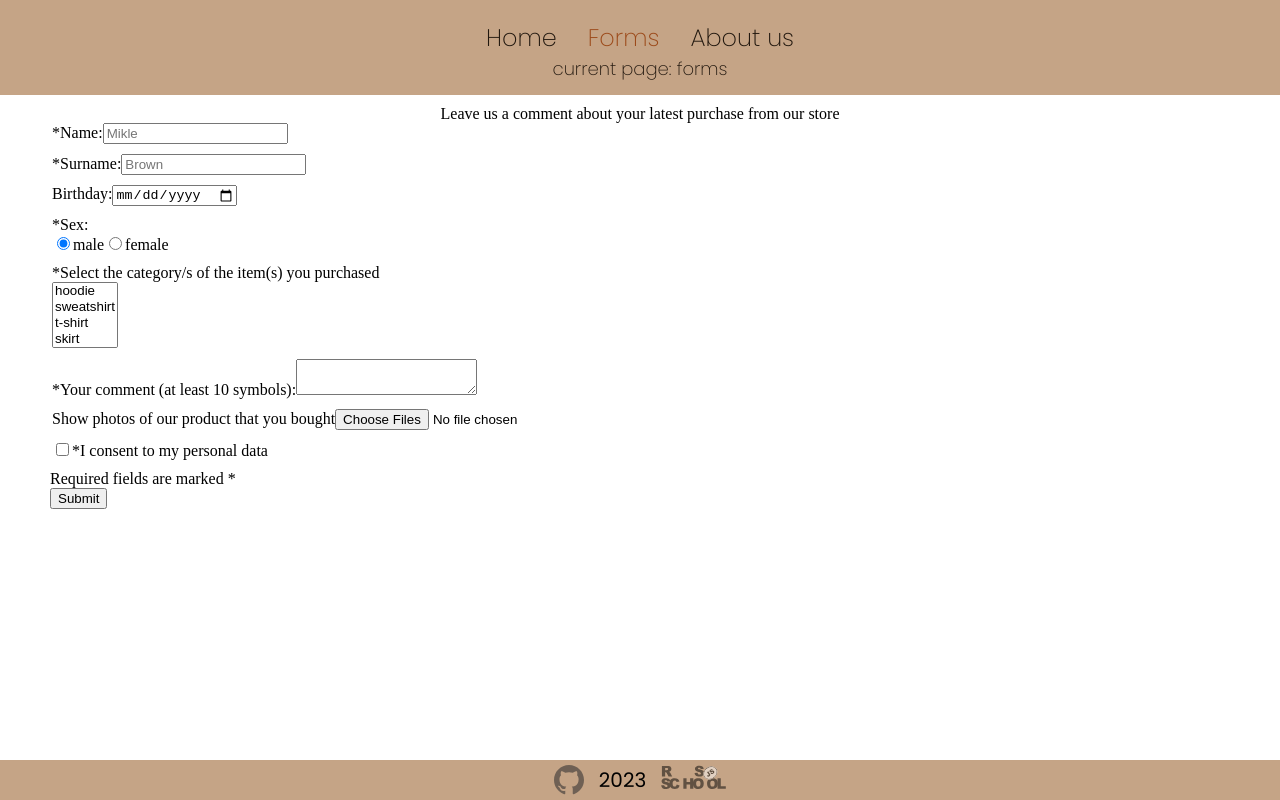
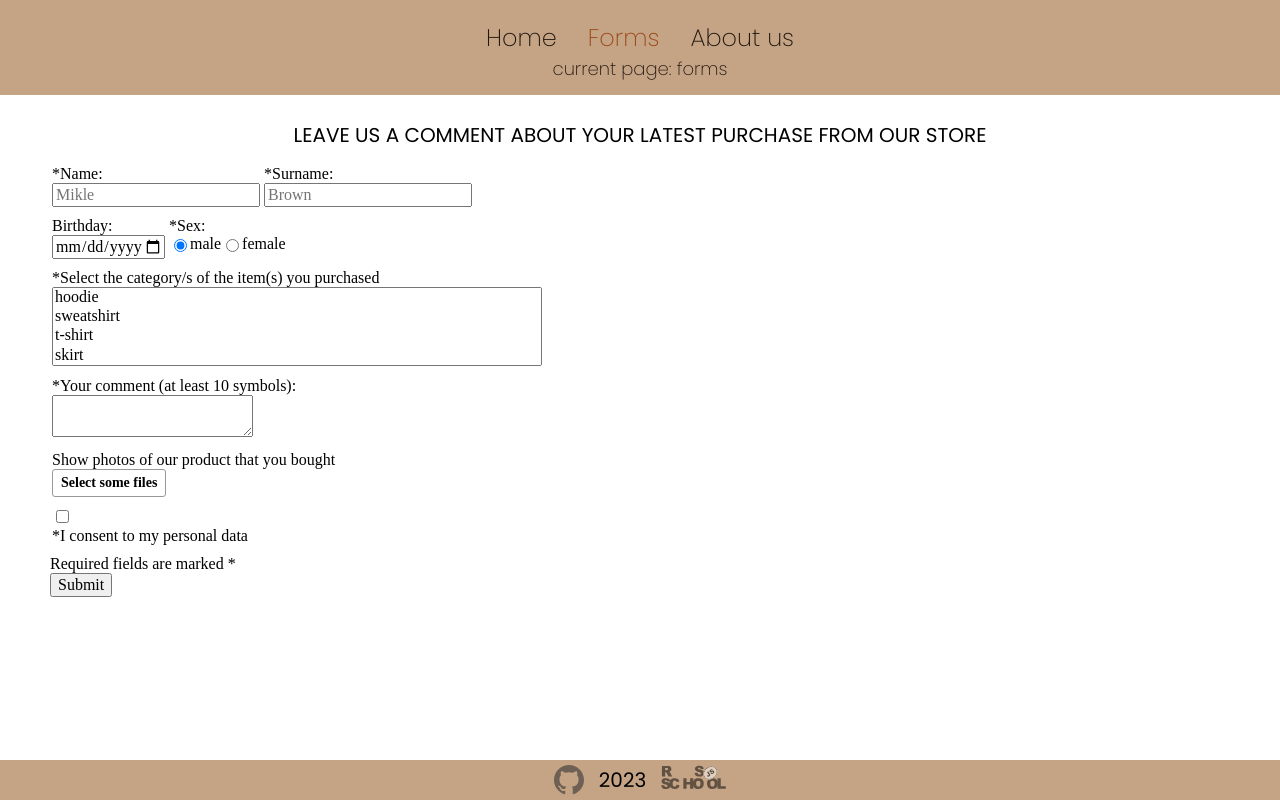
Before and after one commit to EvgeniaM6/rss-react-2023, a React (Vite) app in the folder my-app/: page /forms in a window 1280 px wide. Built offline with nearby package versions, Linux system fonts and the light colour scheme.

Commit message:
feat: save form data and render on page, add styles

```diff
--- /dev/null
+++ b/my-app/src/components/Comment.tsx
@@ -0,0 +1,19 @@
+import React, { Component } from 'react';
+import { TCommentObj } from '../models';
+
+export class Comment extends Component<{ commentObj: TCommentObj }> {
+  render() {
+    return (
+      <div key={this.props.commentObj.commentDate} className="comment">
+        <div className="comment__name">{this.props.commentObj.name}</div>
+        {this.props.commentObj.photos.length && (
+          <div className="comment__images">
+            {this.props.commentObj.photos.map((photo) => (
+              <img key={photo} className="comment__images-photo" src={photo}></img>
+            ))}
+          </div>
+        )}
+      </div>
+    );
+  }
+}
--- a/my-app/src/constants/index.tsx
+++ b/my-app/src/constants/index.tsx
@@ -1 +1,3 @@
 export const COMMENT_TEXT_LENGTH = 10;
+
+export const CATEGORIES_TITLES_ARR = ['hoodie', 'sweatshirt', 't-shirt', 'skirt', 'dress'];
--- a/my-app/src/pages/Formspage.tsx
+++ b/my-app/src/pages/Formspage.tsx
@@ -1,8 +1,10 @@
 import React, { Component, FormEvent } from 'react';
-import { TPropsHandle, TStateForm } from 'models';
-import { COMMENT_TEXT_LENGTH } from '../constants';
+import { TCheckValidityRes, TCommentObj, TPropsHandle, TStateForm } from 'models';
+import { CATEGORIES_TITLES_ARR, COMMENT_TEXT_LENGTH } from '../constants';
+import { Comment } from '../components/Comment';
 
 export class Formspage extends Component<TPropsHandle, TStateForm> {
+  private formComment: React.RefObject<HTMLFormElement> = React.createRef();
   private nameInput: React.RefObject<HTMLInputElement> = React.createRef();
   private surnameInput: React.RefObject<HTMLInputElement> = React.createRef();
   private birthdayInput: React.RefObject<HTMLInputElement> = React.createRef();
@@ -26,13 +28,58 @@ export class Formspage extends Component<TPropsHandle, TStateForm> {
     };
   }
 
-  handleSubmit(event: FormEvent) {
+  handleSubmit(event: FormEvent): void {
     event.preventDefault();
 
-    this.checkFormValidity();
+    this.checkFormValidity().then((checkValidityRes) => {
+      console.log('this.state=', this.state);
+      const { isNameValid, isSurnameValid, isAgree, isCommentValid, isCategorySelected } =
+        this.state;
+
+      if (!isNameValid || !isSurnameValid || !isAgree || !isCommentValid || !isCategorySelected) {
+        return;
       }
 
-  checkFormValidity(): void {
+      this.saveComment(checkValidityRes).then(() => {
+        const formElem = this.formComment.current;
+        if (!formElem) return;
+        formElem.reset();
+      });
+    });
+  }
+
+  async saveComment(checkValidityRes: TCheckValidityRes): Promise<void> {
+    const { name, surname, comment } = checkValidityRes;
+
+    const userSex = this.radioMaleInput.current?.checked
+      ? this.radioMaleInput.current.value
+      : this.radioFemaleInput.current?.value;
+    const categoriesArr = Array.from(this.categorySelect.current?.selectedOptions || []).map(
+      (option) => option.value
+    );
+    const filesArr = Array.from(this.fileInput.current?.files || []).map((file) =>
+      URL.createObjectURL(file)
+    );
+
+    const newComment: TCommentObj = {
+      commentDate: new Date().toLocaleString(),
+      name: name,
+      surname: surname,
+      birthday: this.birthdayInput.current?.value || '',
+      sex: userSex || 'male',
+      goodCategories: categoriesArr,
+      commentText: comment,
+      photos: filesArr,
+      isAgree: true,
+    };
+    console.log('newComment=', newComment);
+
+    this.setState((state) => {
+      return { commentsArr: [...state.commentsArr, newComment] };
+    });
+  }
+
+  async checkFormValidity(): Promise<TCheckValidityRes> {
     const name = this.nameInput.current?.value || '';
     const isNameValid = name.match(new RegExp(/[A-ZА-Я][a-zа-я]+/));
     this.setState({ isNameValid: !!name && !!isNameValid });
@@ -50,6 +97,8 @@ export class Formspage extends Component<TPropsHandle, TStateForm> {
 
     const isCategorySelected = this.categorySelect.current?.selectedOptions.length !== 0 || false;
     this.setState({ isCategorySelected: isCategorySelected });
+
+    return { name, surname, comment };
   }
 
   componentDidMount(): void {
@@ -59,48 +108,102 @@ export class Formspage extends Component<TPropsHandle, TStateForm> {
   render() {
     return (
       <div className="container forms-page">
-        <div>Leave us a comment about your latest purchase from our store</div>
-        <form className="form" onSubmit={this.handleSubmit}>
-          <fieldset className="form__field">
-            <label htmlFor="user-name">*Name:</label>
-            <input type="text" id="user-name" placeholder="Mikle" ref={this.nameInput} />
+        <h3 className="forms-page__title">
+          Leave us a comment about your latest purchase from our store
+        </h3>
+        <form className="form" onSubmit={this.handleSubmit} ref={this.formComment}>
+          <div className="form__full-name">
+            <fieldset className="form__field name">
+              <label htmlFor="user-name" className="name__label">
+                *Name:
+              </label>
+              <input
+                type="text"
+                id="user-name"
+                placeholder="Mikle"
+                className="name__input"
+                ref={this.nameInput}
+              />
               {!this.state.isNameValid && (
                 <div className="form__alert">The first letter of the name must be capitalized</div>
               )}
             </fieldset>
-          <fieldset className="form__field">
-            <label htmlFor="user-surname">*Surname:</label>
-            <input type="text" id="user-surname" placeholder="Brown" ref={this.surnameInput} />
+            <fieldset className="form__field surname">
+              <label htmlFor="user-surname" className="surname__label">
+                *Surname:
+              </label>
+              <input
+                type="text"
+                id="user-surname"
+                className="surname__input"
+                placeholder="Brown"
+                ref={this.surnameInput}
+              />
               {!this.state.isSurnameValid && (
-              <div className="form__alert">The first letter of the surname must be capitalized</div>
+                <div className="form__alert">
+                  The first letter of the surname must be capitalized
+                </div>
               )}
             </fieldset>
-          <fieldset className="form__field">
-            <label htmlFor="birthday">Birthday:</label>
-            <input type="date" name="birthday" id="birthday" ref={this.birthdayInput} />
+          </div>
+          <div className="form__person-details">
+            <fieldset className="form__field birthday">
+              <label htmlFor="birthday" className="birthday__label">
+                Birthday:
+              </label>
+              <input
+                type="date"
+                className="birthday__input"
+                min="1900-01-01"
+                max="2013-01-01"
+                name="birthday"
+                id="birthday"
+                ref={this.birthdayInput}
+              />
             </fieldset>
-          <fieldset className="form__field">
-            <p>*Sex:</p>
+            <fieldset className="form__field sex">
+              <p className="sex__title">*Sex:</p>
+              <div className="sex__content">
                 <input
                   type="radio"
                   name="sex"
                   id="male"
+                  className="sex__input"
                   defaultChecked
                   value="male"
                   ref={this.radioMaleInput}
                 />
-            <label htmlFor="male">male</label>
-            <input type="radio" name="sex" id="female" value="female" ref={this.radioFemaleInput} />
-            <label htmlFor="female">female</label>
+                <label htmlFor="male" className="sex__label">
+                  male
+                </label>
+                <input
+                  type="radio"
+                  name="sex"
+                  id="female"
+                  className="sex__input"
+                  value="female"
+                  ref={this.radioFemaleInput}
+                />
+                <label htmlFor="female" className="sex__label">
+                  female
+                </label>
+              </div>
             </fieldset>
-          <fieldset className="form__field">
+          </div>
+          <fieldset className="form__field category">
             <p>*Select the category/s of the item(s) you purchased</p>
-            <select name="dd" id="dd" multiple ref={this.categorySelect}>
-              <option value="hoodie">hoodie</option>
-              <option value="sweatshirt">sweatshirt</option>
-              <option value="t-shirt">t-shirt</option>
-              <option value="skirt">skirt</option>
-              <option value="dress">dress</option>
+            <select
+              name="dd"
+              id="dd"
+              multiple
+              className="category__select"
+              ref={this.categorySelect}
+            >
+              {CATEGORIES_TITLES_ARR.map((category) => (
+                <option key={category} value={category} className="category__option">
+                  {category}
+                </option>
+              ))}
             </select>
             {!this.state.isCategorySelected && (
               <div className="form__alert">Choose at least 1 category</div>
@@ -113,9 +216,19 @@ export class Formspage extends Component<TPropsHandle, TStateForm> {
               <div className="form__alert">Comment length must be at least 10 characters</div>
             )}
           </fieldset>
-          <fieldset className="form__field">
-            <label htmlFor="photos">Show photos of our product that you bought</label>
-            <input type="file" multiple name="photos" id="photos" ref={this.fileInput} />
+          <fieldset className="form__field photos">
+            <label htmlFor="photos" className="photos__label">
+              Show photos of our product that you bought
+            </label>
+            <input
+              type="file"
+              accept="image/png, image/jpeg"
+              className="photos__input"
+              multiple
+              name="photos"
+              id="photos"
+              ref={this.fileInput}
+            />
           </fieldset>
           <fieldset className="form__field">
             <input type="checkbox" name="agree-data" id="agree-data" ref={this.agreeInput} />
@@ -127,7 +240,11 @@ export class Formspage extends Component<TPropsHandle, TStateForm> {
           <div>Required fields are marked *</div>
           <input type="submit" value="Submit" />
         </form>
-        <div></div>
+        <div>
+          {this.state.commentsArr.map((commentObj) => {
+            return <Comment key={commentObj.commentDate} commentObj={commentObj} />;
+          })}
+        </div>
       </div>
     );
   }
--- a/my-app/src/sass/components/_header.scss
+++ b/my-app/src/sass/components/_header.scss
@@ -37,4 +37,8 @@
   @include media-tablet {
     font-size: 22px;
   }
+
+  @include media-mobile {
+    font-size: 20px;
+  }
 }
--- a/my-app/src/sass/index.scss
+++ b/my-app/src/sass/index.scss
@@ -8,6 +8,7 @@
 @import './components/footer';
 @import './components/card';
 @import './components/search';
+@import './components/comment';
 
 @import './layouts/home';
 @import './layouts/about';
--- a/my-app/src/sass/layouts/_formPage.scss
+++ b/my-app/src/sass/layouts/_formPage.scss
@@ -1,13 +1,122 @@
+.forms-page {
+  &__title {
+    font-family: Poppins, sans-serif;
+    font-size: 20px;
+    font-weight: 400;
+    text-transform: uppercase;
+    padding: 15px 0;
+  }
+}
+
 .form {
   text-align: start;
+  font-family: 'Noto Serif TC', serif;
+  font-size: 16px;
+
+  label {
+    display: block;
+  }
+
+  input,
+  select,
+  textarea {
+    font-family: 'Noto Serif TC', serif;
+    font-size: 16px;
+  }
+
+  &__full-name {
+    display: flex;
+
+    @include media-mobile {
+      flex-direction: column;
+    }
+  }
+
+  &__person-details {
+    display: flex;
+
+    @include media-mobile {
+      flex-direction: column;
+    }
+
+    .birthday {
+      &__input::-webkit-calendar-picker-indicator {
+        cursor: pointer;
+      }
+    }
+  }
 
   &__field {
     border: none;
     padding: 0;
     margin-bottom: 10px;
+  }
 
-    &:last-child {
-      margin-bottom: 0;
+  .sex {
+    &__content {
+      display: flex;
+    }
+
+    &__label,
+    &__input {
+      cursor: pointer;
+    }
+  }
+
+  .category {
+    &__select {
+      width: 490px;
+
+      @include media-mobile {
+        width: 280px;
+      }
+    }
+
+    &__option {
+      cursor: pointer;
+      transition: all .2s ease;
+
+      &:hover {
+        background-color: $color-main-hover;
+      }
+
+      &:selected {
+        background-color: $color-main;
+      }
+    }
+  }
+
+  .photos {
+    &__input {
+      width: 160px;
+
+      &::-webkit-file-upload-button {
+        visibility: hidden;
+      }
+
+      &::before {
+        content: 'Select some files';
+        display: inline-block;
+        background: linear-gradient(top, #f9f9f9, #e3e3e3);
+        border: 1px solid #999;
+        border-radius: 3px;
+        padding: 5px 8px;
+        outline: none;
+        white-space: nowrap;
+        -webkit-user-select: none;
+        cursor: pointer;
+        text-shadow: 1px 1px #fff;
+        font-weight: 700;
+        font-size: 14px;
+      }
+
+      &:hover::before {
+        border-color: black;
+      }
+
+      &:active::before {
+        background: -webkit-linear-gradient(top, #e3e3e3, #f9f9f9);
+      }
     }
   }
 
```
Also changed, not shown: my-app/src/models/component.model.tsx (+0 -20 lines), my-app/src/models/form.model.tsx (added, +26 -0 lines), my-app/src/models/index.tsx (+12 -2 lines), my-app/src/sass/components/_comment.scss (added, +11 -0 lines). Lines whose indentation alone changed are shown as unchanged.
